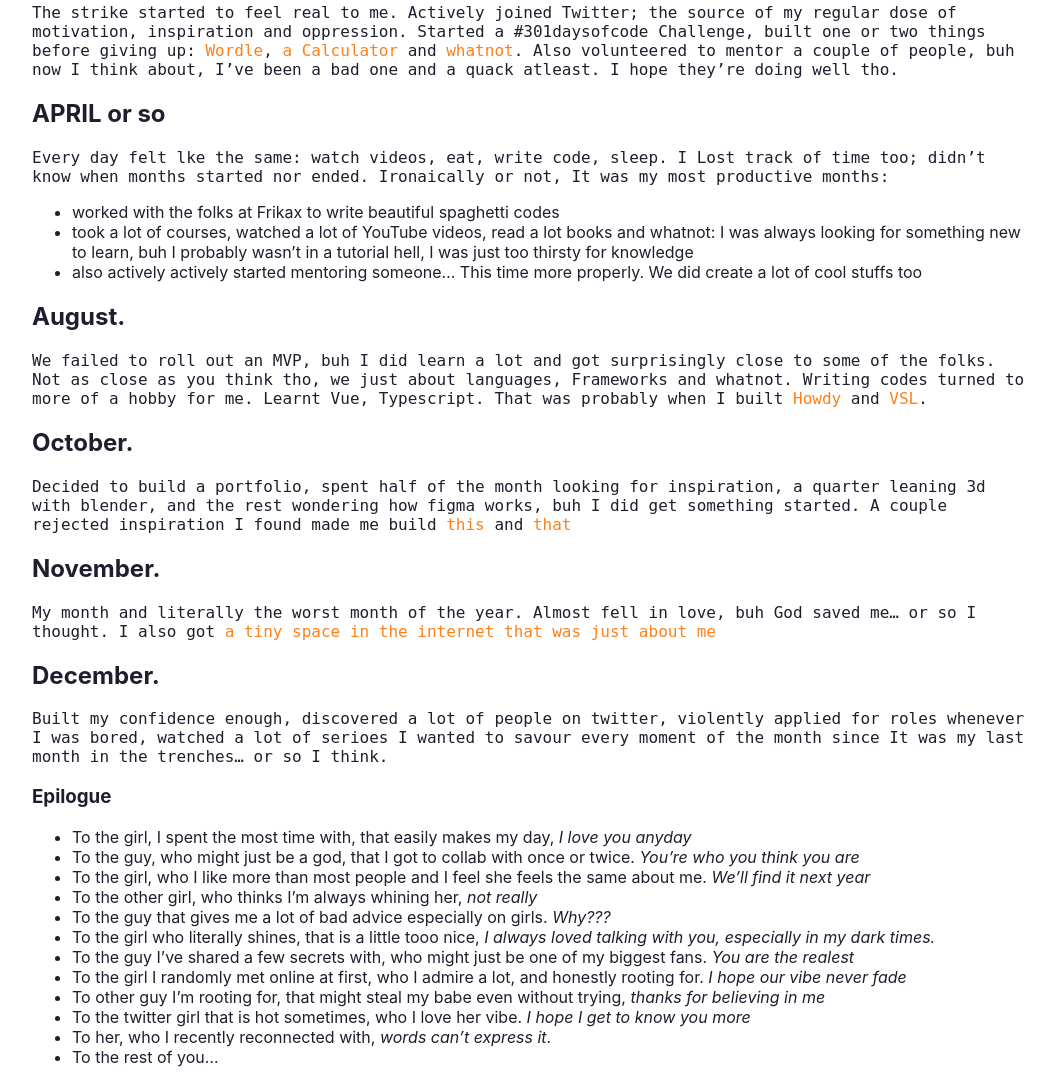
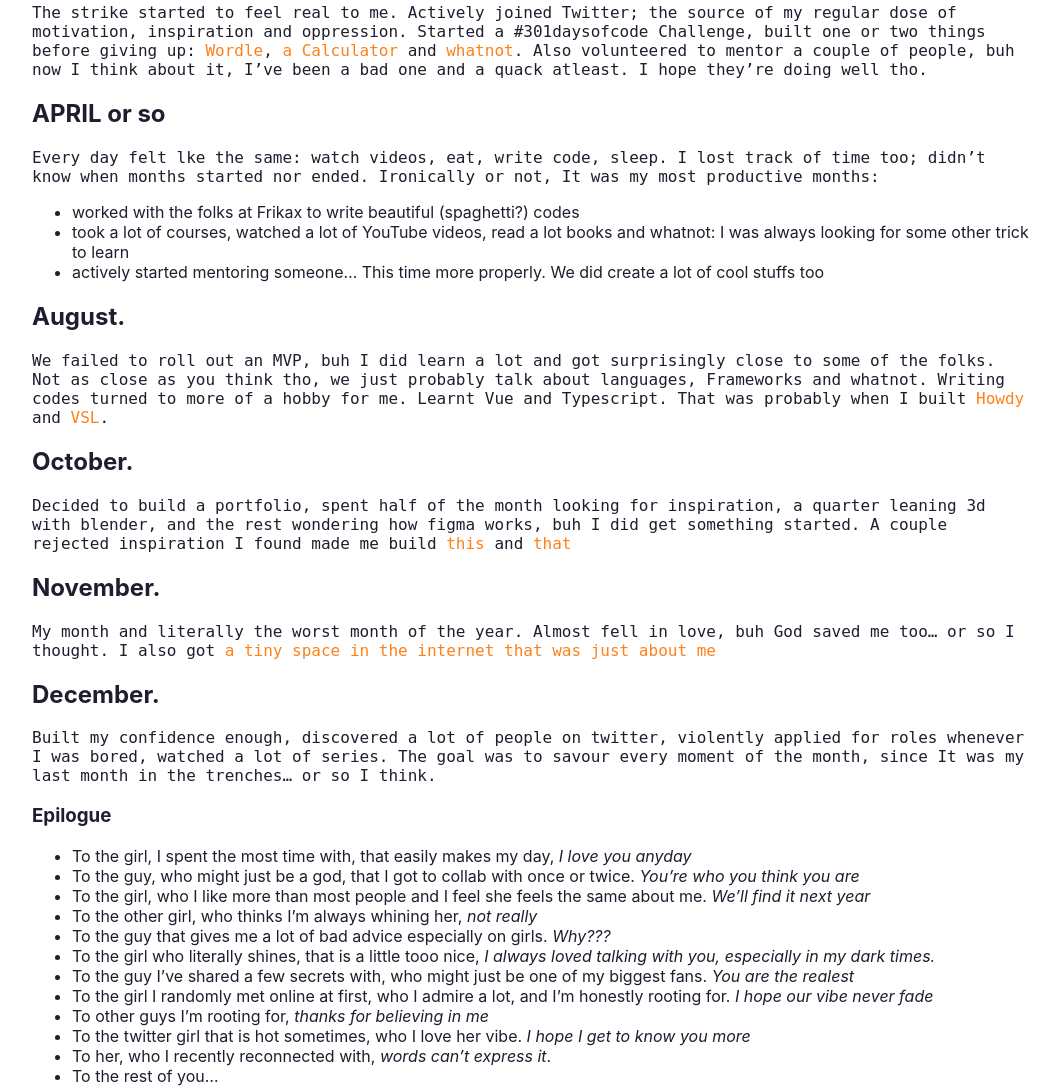
Before and after one commit to GoodyBoy301/astroblog, an Astro site: page /ink/java-to-js in a window 1280 px wide. Shown: the part 687-1776 px from the top of the page, without its empty margins (108-1167 px from the left). Built offline with nearby package versions, Linux system fonts and the light colour scheme; Astro itself is replaced by a stand-in of ours; a web font is replaced by a local one.

Commit message:
Update java-to-js.md

```diff
--- a/src/pages/ink/java-to-js.md
+++ b/src/pages/ink/java-to-js.md
@@ -23,20 +23,20 @@ I had gained knowledge on the basic possibilities in web dev, it was time to fuc
 ## MARCH
 
 The strike started to feel real to me. Actively joined Twitter; the source of my regular dose of motivation, inspiration and oppression. Started a #301daysofcode Challenge, built one or two things before giving up: [Wordle](https://quizzical-pare-16fc99.netlify.app), [a Calculator](https://romantic-beaver-d6d5e0.netlify.app) and [whatnot](https://loving-wing-58bfe6.netlify.app).
-Also volunteered to mentor a couple of people, buh now I think about, I've been a bad one and a quack atleast. I hope they're doing well tho.
+Also volunteered to mentor a couple of people, buh now I think about it, I've been a bad one and a quack atleast. I hope they're doing well tho.
 
 ## APRIL or so
 
-Every day felt lke the same: watch videos, eat, write code, sleep. I Lost track of time too; didn't know when months started nor ended. Ironaically or not, It was my most productive months:
+Every day felt lke the same: watch videos, eat, write code, sleep. I lost track of time too; didn't know when months started nor ended. Ironically or not, It was my most productive months:
 
-- worked with the folks at Frikax to write beautiful spaghetti codes
-- took a lot of courses, watched a lot of YouTube videos, read a lot books and whatnot: I was always looking for something new to learn, buh I probably wasn't in a tutorial hell, I was just too thirsty for knowledge
-- also actively actively started mentoring someone.... This time more properly. We did create a lot of cool stuffs too
+- worked with the folks at Frikax to write beautiful (spaghetti?) codes
+- took a lot of courses, watched a lot of YouTube videos, read a lot books and whatnot: I was always looking for some other trick to learn
+- actively started mentoring someone.... This time more properly. We did create a lot of cool stuffs too
 
 ## August.
 
-We failed to roll out an MVP, buh I did learn a lot and got surprisingly close to some of the folks. Not as close as you think tho, we just about languages, Frameworks and whatnot.
-Writing codes turned to more of a hobby for me. Learnt Vue, Typescript. That was probably when I built [Howdy](https://howdy.goodie.work) and [VSL](https://vsl.goodie.work).
+We failed to roll out an MVP, buh I did learn a lot and got surprisingly close to some of the folks. Not as close as you think tho, we just probably talk about languages, Frameworks and whatnot.
+Writing codes turned to more of a hobby for me. Learnt Vue and Typescript. That was probably when I built [Howdy](https://howdy.goodie.work) and [VSL](https://vsl.goodie.work).
 
 ## October.
 
@@ -45,13 +45,13 @@ Decided to build a portfolio, spent half of the month looking for inspiration, a
 ## November.
 
 My month and literally the worst month of the year.
-Almost fell in love, buh God saved me.... or so I thought.
+Almost fell in love, buh God saved me too.... or so I thought.
 I also got [a tiny space in the internet that was just about me](https://www.goodie.work)
 
 ## December.
 
-Built my confidence enough, discovered a lot of people on twitter, violently applied for roles whenever I was bored, watched a lot of serioes
-I wanted to savour every moment of the month since It was my last month in the trenches... or so I think.
+Built my confidence enough, discovered a lot of people on twitter, violently applied for roles whenever I was bored, watched a lot of series.
+The goal was to savour every moment of the month, since It was my last month in the trenches... or so I think.
 
 ### Epilogue
 
@@ -62,8 +62,8 @@ I wanted to savour every moment of the month since It was my last month in the t
 - To the guy that gives me a lot of bad advice especially on girls. _Why????_
 - To the girl who literally shines, that is a little tooo nice, _I always loved talking with you, especially in my dark times._
 - To the guy I've shared a few secrets with, who might just be one of my biggest fans. _You are the realest_
-- To the girl I randomly met online at first, who I admire a lot, and honestly rooting for. _I hope our vibe never fade_
-- To other guy I'm rooting for, that might steal my babe even without trying, _thanks for believing in me_
+- To the girl I randomly met online at first, who I admire a lot, and I'm honestly rooting for. _I hope our vibe never fade_
+- To other guys I'm rooting for, _thanks for believing in me_
 - To the twitter girl that is hot sometimes, who I love her vibe. _I hope I get to know you more_
 - To her, who I recently reconnected with, _words can't express it_.
 - To the rest of you....
```
